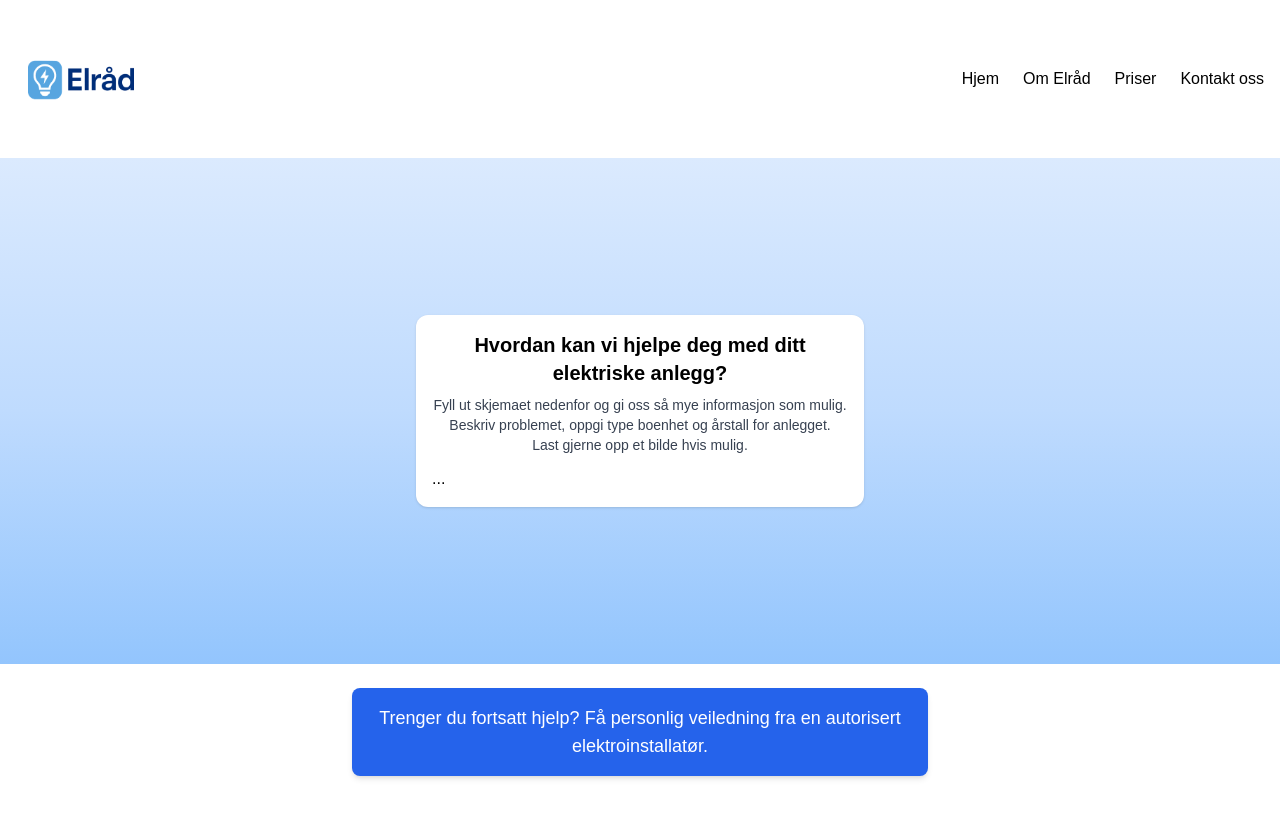
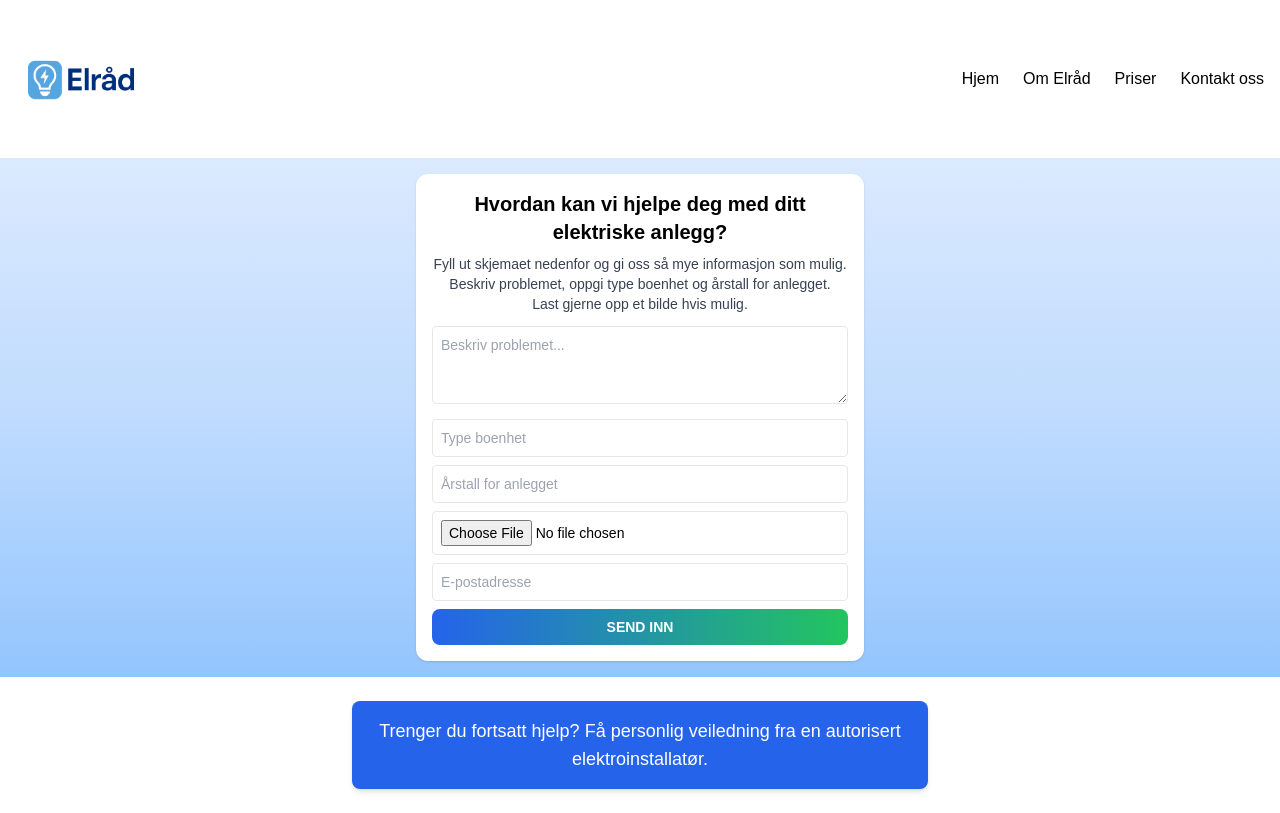
Before and after one commit to elpreben/elraad-v55, a Next.js app: page / in a window 1280 px wide. Built offline with nearby package versions, Linux system fonts and the light colour scheme.

Commit message:
Update index.js

```diff
--- a/pages/index.js
+++ b/pages/index.js
@@ -43,16 +43,58 @@ export default function Home() {
   return (
     <Layout>
       <div className="bg-white shadow p-4 rounded-xl max-w-md w-full">
-        <h1 className="text-xl font-bold mb-2 text-center">Hvordan kan vi hjelpe deg med ditt elektriske anlegg?</h1>
+        {!submitted ? (
+          <>
+            <h1 className="text-xl font-bold mb-2 text-center">
+              Hvordan kan vi hjelpe deg med ditt elektriske anlegg?
+            </h1>
             <p className="mb-3 text-center text-gray-700 text-sm">
               Fyll ut skjemaet nedenfor og gi oss så mye informasjon som mulig.<br />
               Beskriv problemet, oppgi type boenhet og årstall for anlegget.<br />
               Last gjerne opp et bilde hvis mulig.
             </p>
-   {!submitted ? (
             <form onSubmit={handleSubmit} className="space-y-2" encType="multipart/form-data">
-    ...
+              <textarea
+                name="problem"
+                className="w-full border p-2 rounded text-sm"
+                placeholder="Beskriv problemet..."
+                required
+                rows="3"
+              />
+              <input
+                name="boenhet"
+                type="text"
+                className="w-full border p-2 rounded text-sm"
+                placeholder="Type boenhet"
+                required
+              />
+              <input
+                name="aarstall"
+                type="text"
+                className="w-full border p-2 rounded text-sm"
+                placeholder="Årstall for anlegget"
+                required
+              />
+              <input
+                name="bilde"
+                type="file"
+                className="w-full border p-2 rounded text-sm"
+              />
+              <input
+                name="email"
+                type="email"
+                className="w-full border p-2 rounded text-sm"
+                placeholder="E-postadresse"
+                required
+              />
+              <button
+                type="submit"
+                className="w-full bg-gradient-to-r from-blue-600 to-green-500 text-white font-bold py-2 rounded-lg text-sm"
+              >
+                {loading ? 'Sender...' : 'SEND INN'}
+              </button>
             </form>
+          </>
         ) : (
           <p className="text-center font-semibold text-lg">
             Takk! Vi har mottatt din henvendelse, du vil snart få svar av vår Elråd-AI.
```
Lines whose indentation alone changed are shown as unchanged.
